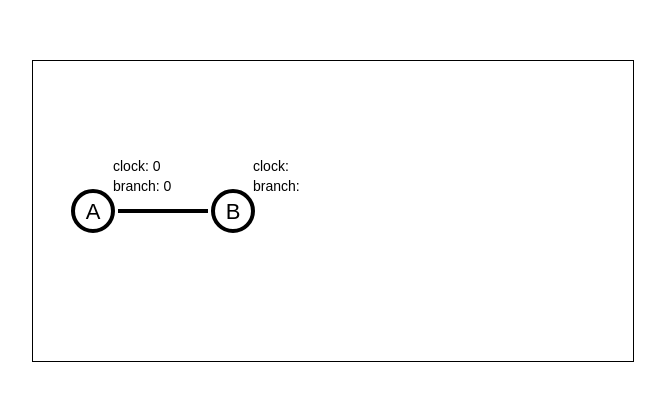
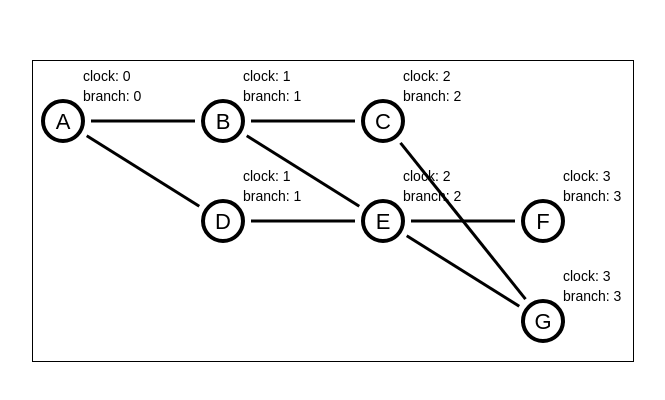
Before and after one commit to rjwebb/graph-diagram, a React (Vite) app: page / in a window 1280 px wide. Shown: the part 186-586 px from the top of the page, without its empty margins (307-972 px from the left). Built offline with nearby package versions, Linux system fonts and the light colour scheme.

Commit message:
add all of the nodes, fix diagonal lines

```diff
--- a/src/App.tsx
+++ b/src/App.tsx
@@ -2,25 +2,73 @@ import "./App.css";
 
 function App() {
   const nodeRadius = 20;
-  const linePadding = 5 + nodeRadius;
+  const linePadding = 8 + nodeRadius;
+  const nodeXGap = 160;
+  const nodeYGap = 100;
+  const startX = 30;
+  const startY = 60;
   const nodes = [
     {
-      x: 60,
-      y: 150,
+      x: startX,
+      y: startY,
       label: "A",
       branch: 0,
       clock: 0,
     },
     {
-      x: 200,
-      y: 150,
+      x: startX + nodeXGap,
+      y: startY,
       label: "B",
+      clock: 1,
+      branch: 0,
+    },
+    {
+      x: startX + nodeXGap * 2,
+      y: startY,
+      label: "C",
+      clock: 2,
+      branch: 0,
+    },
+    {
+      x: startX + nodeXGap * 1,
+      y: startY + nodeYGap,
+      label: "D",
+      clock: 1,
+      branch: 1,
+    },
+    {
+      x: startX + nodeXGap * 2,
+      y: startY + nodeYGap,
+      label: "E",
+      clock: 2,
+      branch: 1,
+    },
+    {
+      x: startX + nodeXGap * 3,
+      y: startY + nodeYGap,
+      label: "F",
+      clock: 3,
+      branch: 1,
+    },
+    {
+      x: startX + nodeXGap * 3,
+      y: startY + nodeYGap * 2,
+      label: "G",
+      clock: 3,
+      branch: 2,
     },
   ];
 
   const edges: { from: string; to: string }[] = [
     // edges
     { from: "A", to: "B" },
+    { from: "B", to: "C" },
+    { from: "A", to: "D" },
+    { from: "D", to: "E" },
+    { from: "B", to: "E" },
+    { from: "E", to: "F" },
+    { from: "C", to: "G" },
+    { from: "E", to: "G" },
   ];
 
   const nodesByLabel = Object.fromEntries(
@@ -90,49 +138,28 @@ function App() {
           const dx = toNode.x - fromNode.x;
           const dy = toNode.y - fromNode.y;
 
-          let x1, y1, x2, y2;
-          // special cases
+          let lineDx, lineDy;
           if (dx === 0) {
-            // vertical line
-            x1 = fromNode.x;
-            x2 = toNode.x;
-
-            if (fromNode.y > toNode.y) {
-              y1 = fromNode.y - linePadding;
-              y2 = toNode.y + linePadding;
-            } else {
-              y1 = fromNode.y + linePadding;
-              y2 = toNode.y - linePadding;
-            }
+            lineDx = 0;
+            lineDy = linePadding;
           } else if (dy === 0) {
-            // horizontal line
-            y1 = fromNode.y;
-            y2 = toNode.y;
-            if (fromNode.x > toNode.x) {
-              x1 = fromNode.x - linePadding;
-              x2 = toNode.x + linePadding;
-            } else {
-              x1 = fromNode.x + linePadding;
-              x2 = toNode.x - linePadding;
-            }
+            lineDy = 0;
+            lineDx = linePadding;
           } else {
-            // diagonal line
-            const gradient = dy / dx;
-            x1 = fromNode.x + nodeRadius * (1 / gradient);
-            y1 = fromNode.y + nodeRadius * gradient;
-            x2 = toNode.x - nodeRadius * (1 / gradient);
-            y2 = toNode.y - nodeRadius * gradient;
+            const angle = Math.atan2(dy, dx);
+            lineDx = Math.cos(angle) * linePadding;
+            lineDy = Math.sin(angle) * linePadding;
           }
 
           // return a line
           return (
             <line
-              x1={x1}
-              y1={y1}
-              x2={x2}
-              y2={y2}
+              x1={fromNode.x + lineDx}
+              y1={fromNode.y + lineDy}
+              x2={toNode.x - lineDx}
+              y2={toNode.y - lineDy}
               stroke="black"
-              strokeWidth="4"
+              strokeWidth="3"
             />
           );
         })}
```
